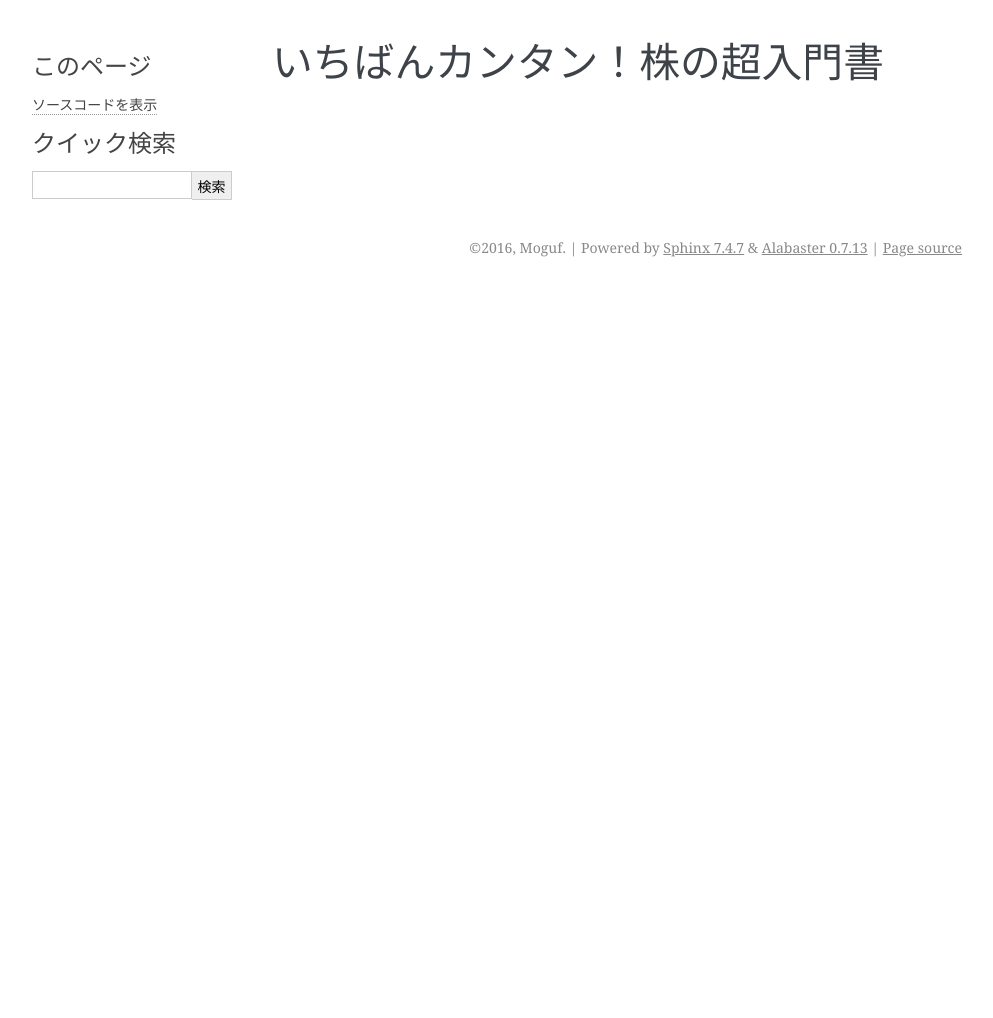
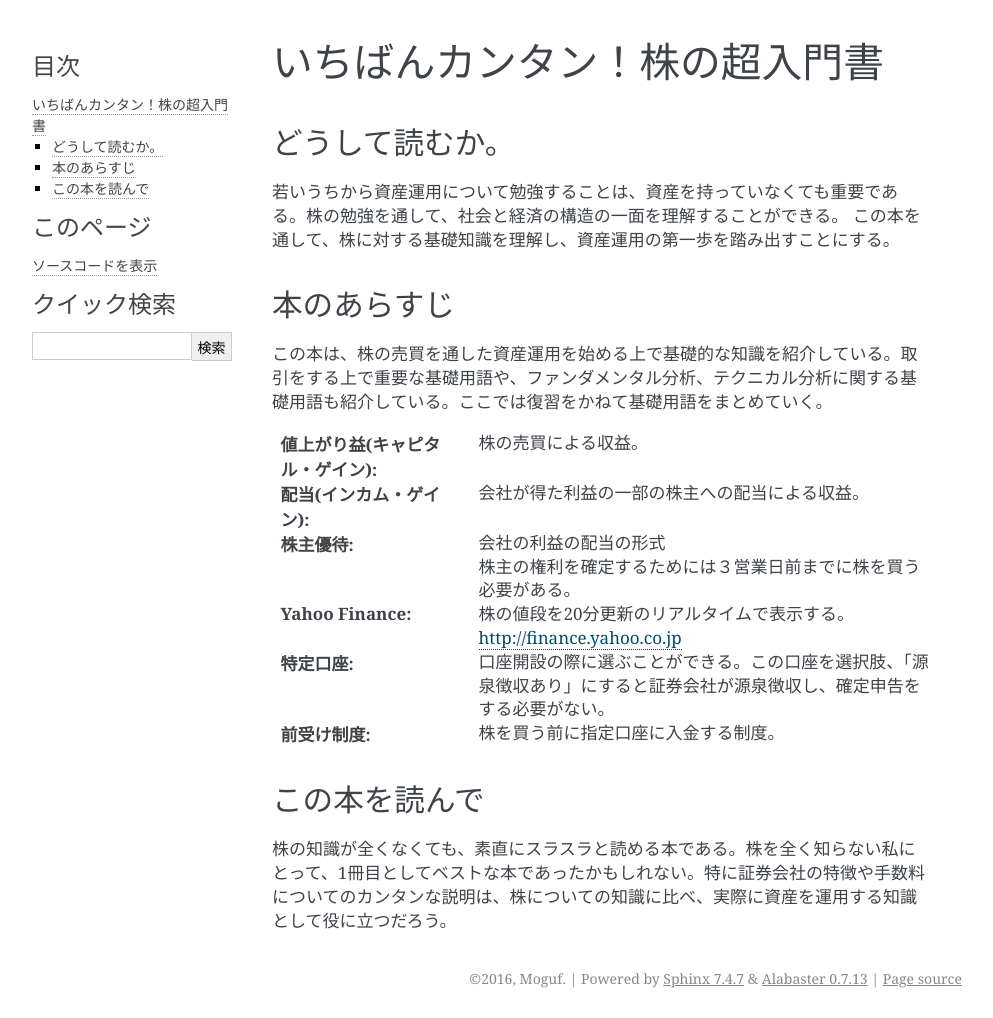
Before and after one commit to Moguf/Books, a Sphinx documentation site: the page built from source/stocks_introduction/index.rst, in a window 1280 px wide. Shown: the whole page, without its empty margins (148-1141 px from the left). Built offline with Sphinx 7.4.7, drawn with Linux system fonts in a browser that asks for light colours; before the commit the page ends 900 px from its top, so only the background shows below that.

Commit message:
MOD: stocks_introduction.

```diff
--- a/source/stocks_introduction/index.rst
+++ b/source/stocks_introduction/index.rst
@@ -1,2 +1,31 @@
 いちばんカンタン！株の超入門書
-==========================
+=====================================
+
+どうして読むか。
+-------------------------------
+
+若いうちから資産運用について勉強することは、資産を持っていなくても重要である。株の勉強を通して、社会と経済の構造の一面を理解することができる。
+この本を通して、株に対する基礎知識を理解し、資産運用の第一歩を踏み出すことにする。
+
+本のあらすじ
+----------------------------
+
+この本は、株の売買を通した資産運用を始める上で基礎的な知識を紹介している。取引をする上で重要な基礎用語や、ファンダメンタル分析、テクニカル分析に関する基礎用語も紹介している。ここでは復習をかねて基礎用語をまとめていく。
+
+:値上がり益(キャピタル・ゲイン):    株の売買による収益。
+:配当(インカム・ゲイン):     会社が得た利益の一部の株主への配当による収益。
+:株主優待:    会社の利益の配当の形式 ::
+
+            株主の権利を確定するためには３営業日前までに株を買う必要がある。
+
+:Yahoo Finance:    株の値段を20分更新のリアルタイムで表示する。http://finance.yahoo.co.jp
+
+
+:特定口座:     口座開設の際に選ぶことができる。この口座を選択肢、「源泉徴収あり」にすると証券会社が源泉徴収し、確定申告をする必要がない。
+
+:前受け制度:    株を買う前に指定口座に入金する制度。
+
+この本を読んで
+------------------
+
+株の知識が全くなくても、素直にスラスラと読める本である。株を全く知らない私にとって、1冊目としてベストな本であったかもしれない。特に証券会社の特徴や手数料についてのカンタンな説明は、株についての知識に比べ、実際に資産を運用する知識として役に立つだろう。
```
